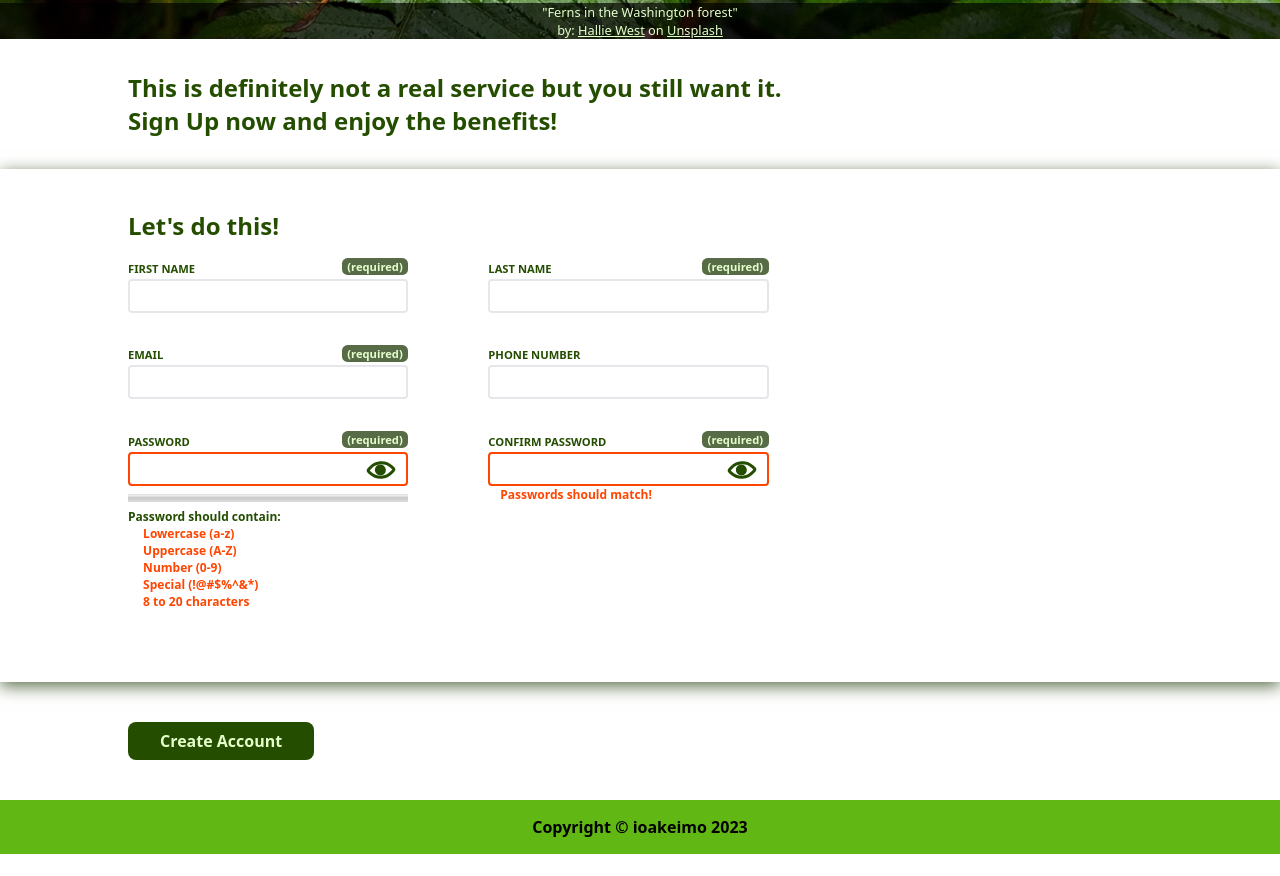
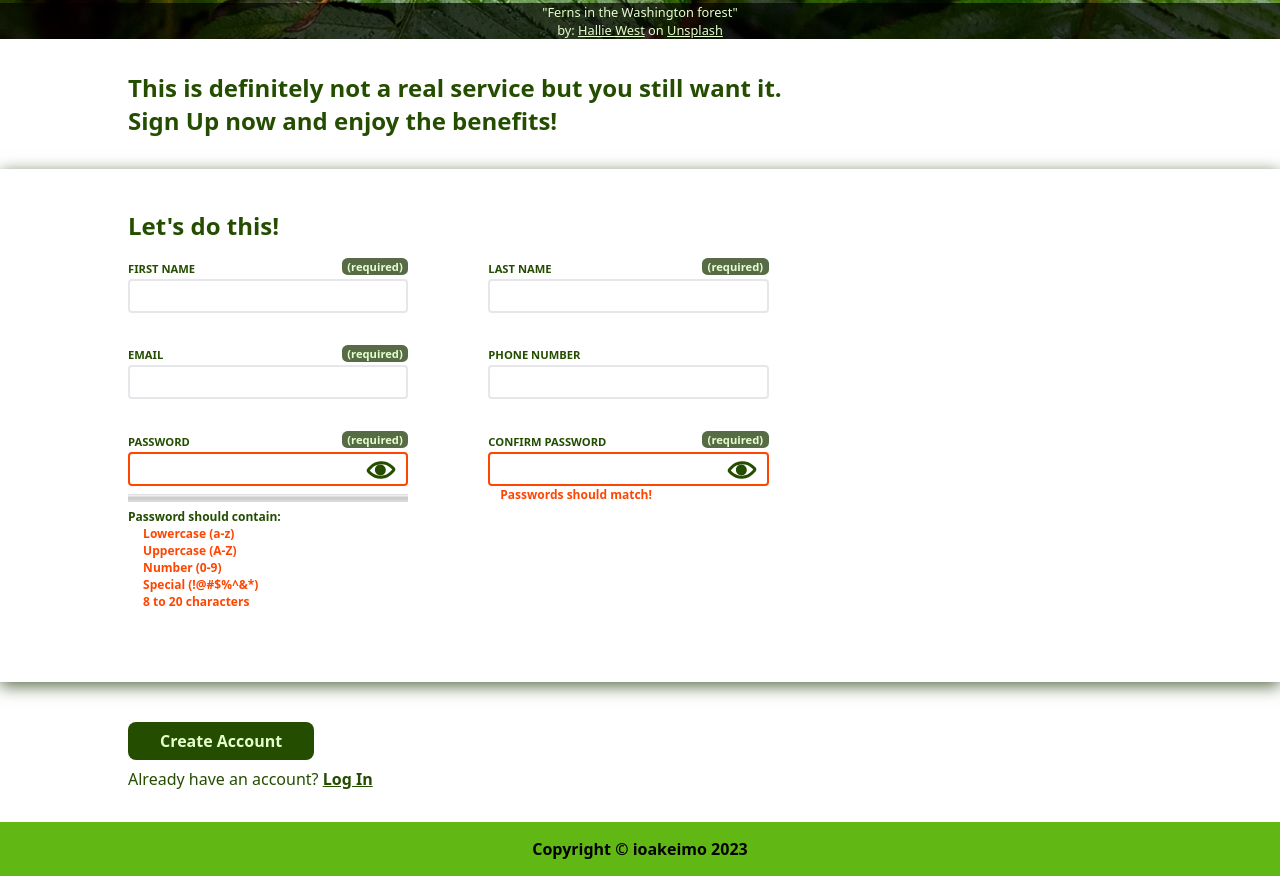
Before and after one commit to ioakeimoTOP/SignUp-Form, a website: page index.html in a window 1280 px wide. Shown: the part 269-1145 px from the top of the page. Before the commit the page ends 1123 px from the top, so only its background shows below. Drawn offline with Linux system fonts and the light colour scheme; a web font is replaced by a local one.

Commit message:
Add Log In text

```diff
--- a/index.html
+++ b/index.html
@@ -191,9 +191,12 @@
             </li>
           </ul>
         </form>
-        <button type="submit" form="signup-form" class="signup__submit">
-          Create Account
-        </button>
+        <div class="signup__action">
+          <button type="submit" form="signup-form" class="signup__submit">
+            Create Account
+          </button>
+          <p>Already have an account? <a href="#">Log In</a></p>
+        </div>
       </div>
     </main>
     <footer>
--- a/src/styles/signup.scss
+++ b/src/styles/signup.scss
@@ -143,9 +143,19 @@ input {
     }
   }
 
+  &__action {
+    margin: 4vh var(--gap);
+
+    & a {
+      // text-decoration: none;
+      font-weight: bold;
+      color: var(--text);
+    }
+  }
+
   &__submit {
+    margin: 1vh 0;
     padding: 0.5rem 2rem;
-    margin: 5vh var(--gap);
     border-radius: 0.5rem;
     background: var(--text);
 
```
Also changed, not shown: src/styles/main.css.
